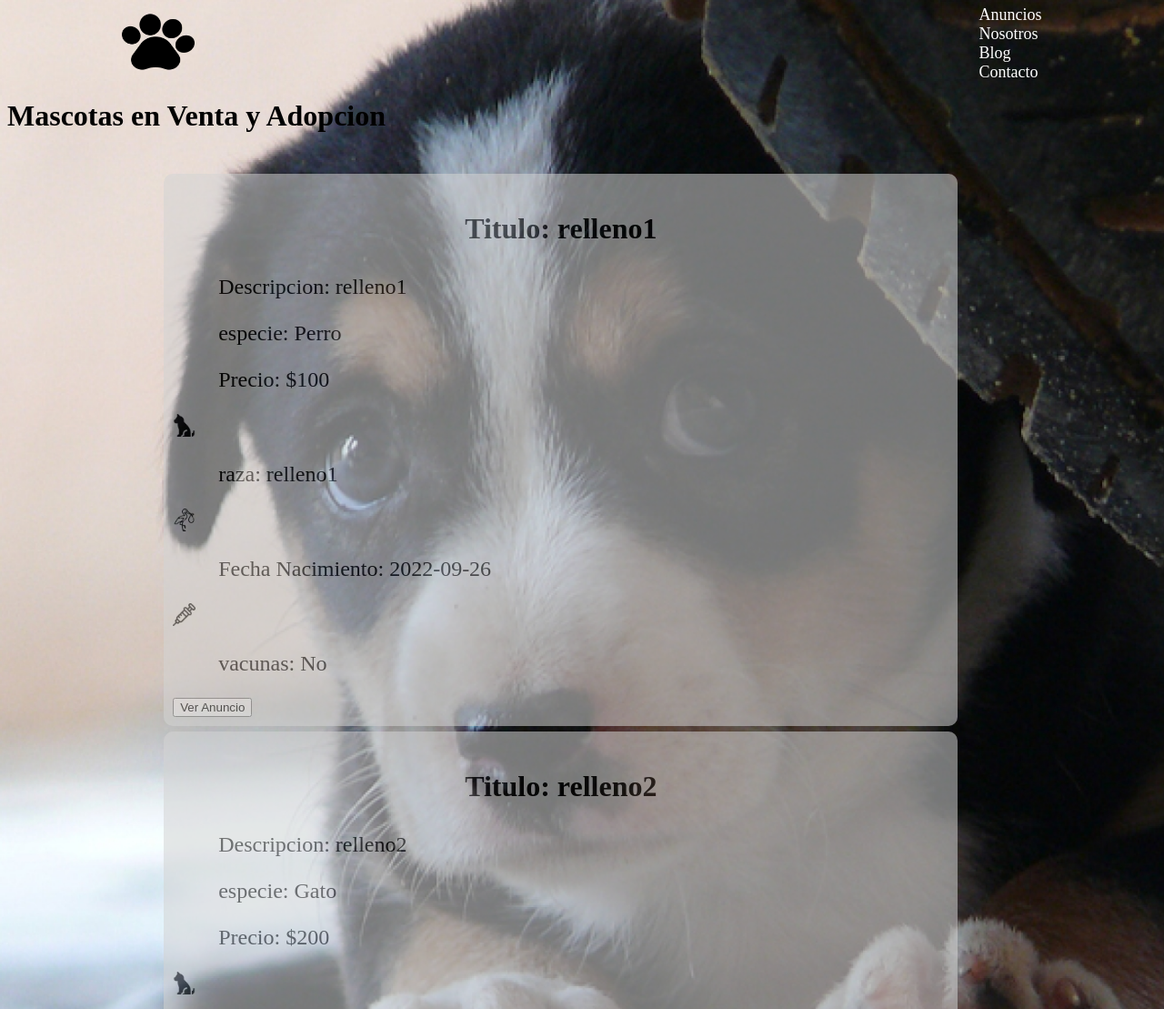
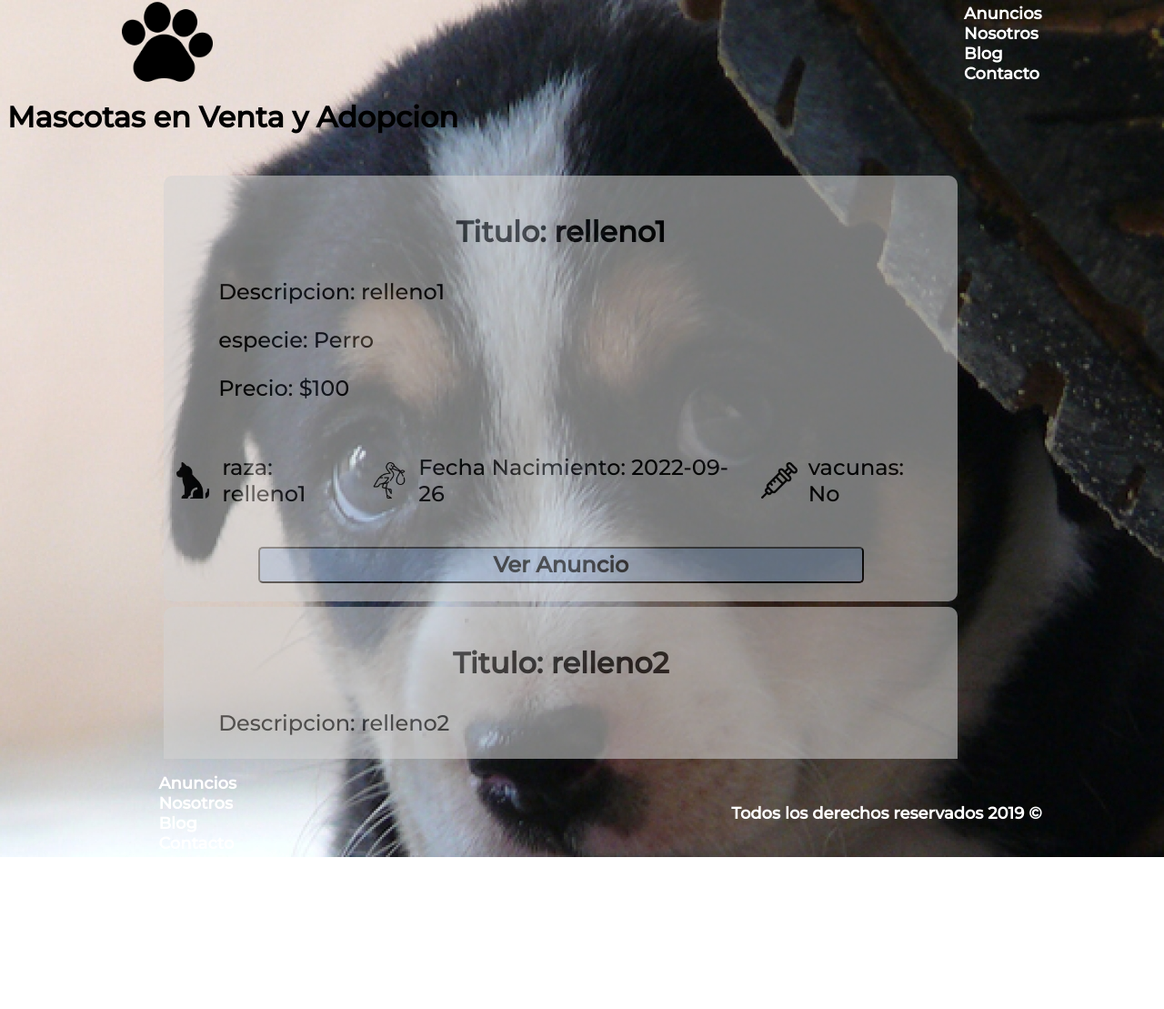
Before and after one commit to BayonLucas/Recup-2doP-LaboIII-2C2022-, a website with bundled scripts: page index.html in a window 1280 px wide. Shown: the top 1109 px of the page at 91% size. After the commit the page ends 942 px from the top, so only its background shows below. Built offline with nearby package versions, Linux system fonts and the light colour scheme; data requests are answered from the project's data file.

Commit message:
Arreglos en estilos y principal css

```diff
--- a/css/Principal.css
+++ b/css/Principal.css
@@ -1,13 +1,19 @@
+@import url('https://fonts.googleapis.com/css2?family=Montserrat:wght@500&display=swap');
+*{
+    font-family: 'Montserrat', sans-serif;
+}
 body{
     width: 100;
     height: 100;
     background-image: url(./fondoPerro2.jpg);
-    background-size: cover;
+    background-size: auto;
 }
 header, footer{
     width: 100%;
     height: 80px;
     margin: 0;
+    display: flex;
+    justify-content: center;
 }
 .links{
     color: white;
@@ -23,7 +29,7 @@ li{
     padding: 20px;
     margin: 20px;
     width: 90%;
-    height: 1150px;
+    height: 78vh;
     display: flex;
     flex-flow: column;
     align-content: center;
@@ -83,7 +89,7 @@ li{
     justify-content: center;
     margin: 10px;
 }
-.card input{
+.card button{
     width: 80%;
     height: 40px;
     background-color: lightsteelblue;
@@ -91,33 +97,42 @@ li{
     font-size: x-large;
     font-weight: bold;
 }
-
-/* -------Header------------------------------------------------------------------------------ */
+@media screen and (max-width: 900px){
+    #card-Especificaciones{
+        flex-direction: column;
+    }
+    header, footer{
+        height: auto;
+        background-color: rgba(70, 67, 67, 0.61);
+    }
+    header nav, footer nav{
+        display: flex;
+        flex-direction: column;
+    }
+    #anuncios-container{
+        height: 60.8vh;
+    }
+}
+@media screen and (min-width: 1500px){
+    body{
+        background-size: cover;
+    }
+}
 header{
-    display: flex;
-    justify-content: center;
+    top: 0;
+    left: 0;
+    position: sticky;
 }
 #logo{
-    width: 80px;
-    height: 70px;
+    width: 100px;
+    height: 100px;
 }
-#nav-header{
+#nav-header, #nav-footer{
     width: 80%;
     display: flex;
     justify-content: space-between;
     align-items: center;
-}
-
-/* -------Footer------------------------------------------------------------------------------ */
-footer{
-    display: flex;
-    justify-content: center;
-}
-#nav-footer{
-    width: 80%;
-    display: flex;
-    justify-content: space-between;
-    align-items: center;
+    font-weight: bold;
 }
 #nav-footer p{
     font-size: large;
--- a/scripts/tarjetaAnuncio.js
+++ b/scripts/tarjetaAnuncio.js
@@ -20,6 +20,9 @@ function crearTarjeta(titulo, descripcion, especie, precio, raza, fechaNacimient
 
     const _especie = document.createElement("p");
     _especie.textContent = "especie: " + especie;
+
+    const _divEspecificaciones = document.createElement("div");
+    _divEspecificaciones.setAttribute("id", "card-Especificaciones");
 
     const _imgraza = document.createElement("img");
     _imgraza.setAttribute("src", "./img/animal.png");
@@ -45,20 +48,36 @@ function crearTarjeta(titulo, descripcion, especie, precio, raza, fechaNacimient
     const _vacunas = document.createElement("p");
     _vacunas.textContent = "vacunas: " + vacunas;
 
+    const _divBtn = document.createElement("div");
+    _divBtn.setAttribute("id", "card-btn");
+
     const _btnVerAnuncio = document.createElement("button");
     _btnVerAnuncio.textContent = "Ver Anuncio";
+
+
+    _divEspecificaciones.appendChild(_imgraza);
+    _divEspecificaciones.appendChild(_raza);
+    _divEspecificaciones.appendChild(_imgNacimiento);
+    _divEspecificaciones.appendChild(_fechaNacimiento);
+    _divEspecificaciones.appendChild(_imgvacunas);
+    _divEspecificaciones.appendChild(_vacunas);
+    _divBtn.appendChild(_btnVerAnuncio);
+
 
     newCard.appendChild(_titulo);
     newCard.appendChild(_descripcion);
     newCard.appendChild(_especie);
     newCard.appendChild(_precio);
-    newCard.appendChild(_imgraza);
-    newCard.appendChild(_raza);
-    newCard.appendChild(_imgNacimiento);
-    newCard.appendChild(_fechaNacimiento);
-    newCard.appendChild(_imgvacunas);
-    newCard.appendChild(_vacunas);
-    newCard.appendChild(_btnVerAnuncio);
+
+    newCard.appendChild(_divEspecificaciones);
+    // newCard.appendChild(_imgraza);
+    // newCard.appendChild(_raza);
+    // newCard.appendChild(_imgNacimiento);
+    // newCard.appendChild(_fechaNacimiento);
+    // newCard.appendChild(_imgvacunas);
+    // newCard.appendChild(_vacunas);
+    newCard.appendChild(_divBtn);
+    // newCard.appendChild(_btnVerAnuncio);
     newCard.classList.add("card");
 
     return newCard;
```
